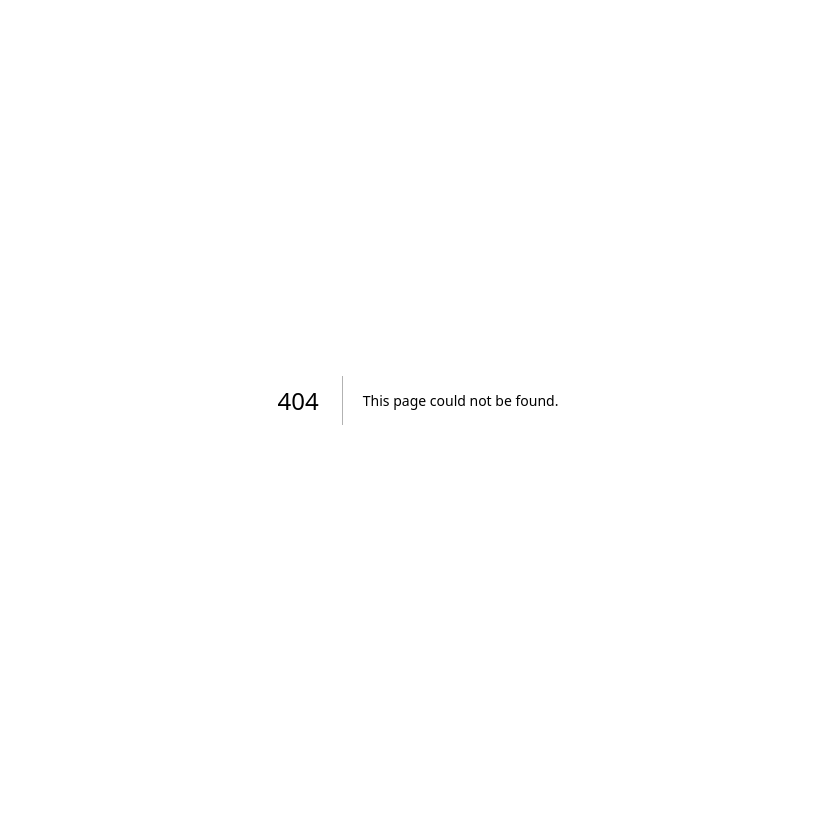
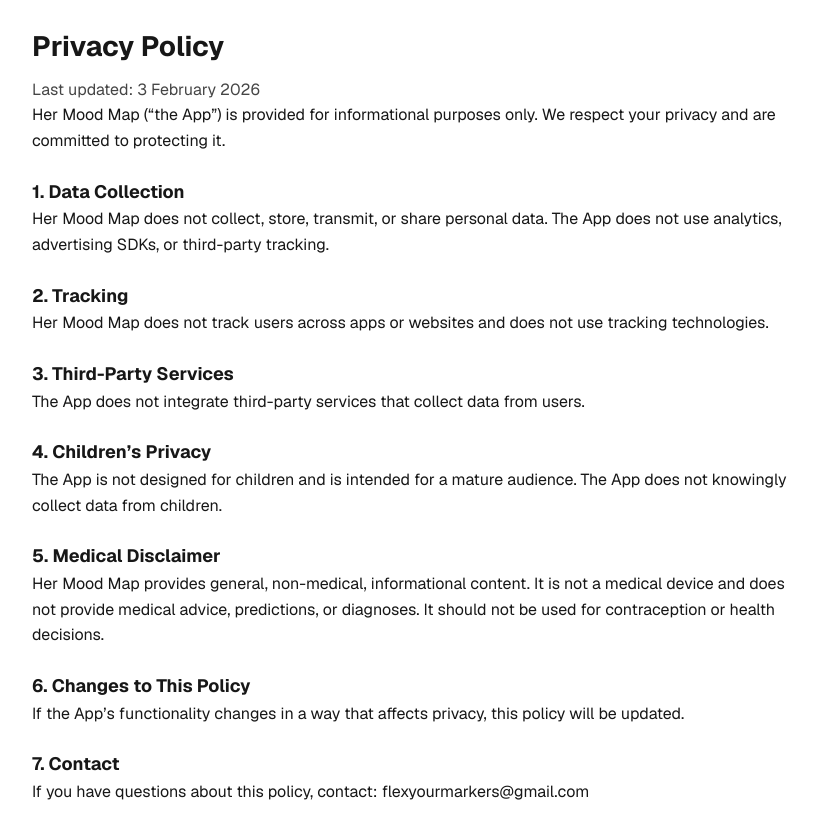
Before and after one commit to Temujin-67/cycle-navigator, a Next.js app: page /privacy in a window 1280 px wide. Before the commit this address had no page. Shown: the whole page, without its empty margins (222-1039 px from the left). Before the commit the page ends 800 px from the top, so only its background shows below. Built offline with nearby package versions, Linux system fonts and the light colour scheme.

Commit message:
Create page.tsx

```diff
--- /dev/null
+++ b/src/app/privacy/page.tsx
@@ -0,0 +1,59 @@
+export const metadata = {
+  title: "Privacy Policy — Her Mood Map",
+};
+
+export default function PrivacyPage() {
+  return (
+    <main style={{ maxWidth: 820, margin: "0 auto", padding: 24, lineHeight: 1.6 }}>
+      <h1 style={{ fontSize: 28, marginBottom: 8 }}>Privacy Policy</h1>
+      <p style={{ opacity: 0.8, marginTop: 0 }}>Last updated: 3 February 2026</p>
+
+      <p>
+        Her Mood Map (“the App”) is provided for informational purposes only. We
+        respect your privacy and are committed to protecting it.
+      </p>
+
+      <h2 style={{ fontSize: 18, marginTop: 24 }}>1. Data Collection</h2>
+      <p>
+        Her Mood Map does not collect, store, transmit, or share personal data.
+        The App does not use analytics, advertising SDKs, or third-party tracking.
+      </p>
+
+      <h2 style={{ fontSize: 18, marginTop: 24 }}>2. Tracking</h2>
+      <p>
+        Her Mood Map does not track users across apps or websites and does not use
+        tracking technologies.
+      </p>
+
+      <h2 style={{ fontSize: 18, marginTop: 24 }}>3. Third-Party Services</h2>
+      <p>
+        The App does not integrate third-party services that collect data from users.
+      </p>
+
+      <h2 style={{ fontSize: 18, marginTop: 24 }}>4. Children’s Privacy</h2>
+      <p>
+        The App is not designed for children and is intended for a mature audience.
+        The App does not knowingly collect data from children.
+      </p>
+
+      <h2 style={{ fontSize: 18, marginTop: 24 }}>5. Medical Disclaimer</h2>
+      <p>
+        Her Mood Map provides general, non-medical, informational content. It is not
+        a medical device and does not provide medical advice, predictions, or diagnoses.
+        It should not be used for contraception or health decisions.
+      </p>
+
+      <h2 style={{ fontSize: 18, marginTop: 24 }}>6. Changes to This Policy</h2>
+      <p>
+        If the App’s functionality changes in a way that affects privacy, this policy
+        will be updated.
+      </p>
+
+      <h2 style={{ fontSize: 18, marginTop: 24 }}>7. Contact</h2>
+      <p>
+        If you have questions about this policy, contact:{" "}
+        <a href="mailto:flexyourmarkers@gmail.com">flexyourmarkers@gmail.com</a>
+      </p>
+    </main>
+  );
+}
```
